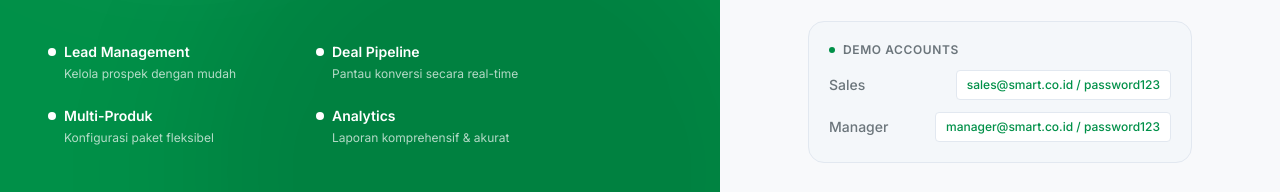
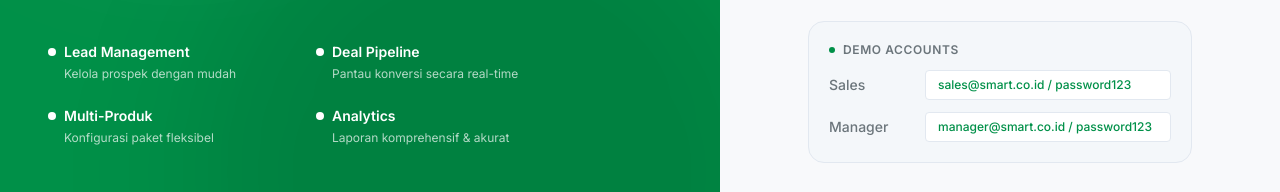
Before and after one commit to krisnatfk/krisna_crm, a Next.js app: page /login in a window 1280 px wide. Shown: the part 488-680 px from the top of the page. Built offline with nearby package versions, Linux system fonts and the light colour scheme; no server answers.

Commit message:
fix update

```diff
--- a/app/(dashboard)/dashboard/page.tsx
+++ b/app/(dashboard)/dashboard/page.tsx
@@ -149,7 +149,7 @@ export default function DashboardPage() {
                   </div>
                 </div>
               </div>
-              {/* Sparkline — flush bottom, thin & smooth */}
+              {/* Sparkline minimalis di bawah */}
               <div className="h-[38px] w-full">
                 <ResponsiveContainer width="100%" height="100%" minWidth={1} minHeight={1}>
                   <AreaChart data={stat.chartData} margin={{ top: 4, right: 0, left: 0, bottom: 0 }}>
@@ -179,7 +179,7 @@ export default function DashboardPage() {
 
       {/* Tables Row */}
       <div className="grid grid-cols-1 lg:grid-cols-2 gap-6">
-        {/* Recent Leads */}
+        {/* Daftar Lead Terbaru */}
         <Card className="animate-fade-in stagger-5">
           <CardHeader>
             <CardTitle>Lead Terbaru</CardTitle>
@@ -217,7 +217,7 @@ export default function DashboardPage() {
           </CardContent>
         </Card>
 
-        {/* Recent Projects */}
+        {/* Daftar Project Terbaru */}
         <Card className="animate-fade-in stagger-6">
           <CardHeader>
             <CardTitle>Project Terbaru</CardTitle>
--- a/app/login/page.tsx
+++ b/app/login/page.tsx
@@ -42,9 +42,9 @@ export default function LoginPage() {
 
   return (
     <div className="min-h-screen w-full flex bg-background">
-      {/* Left Panel - Hero/Branding */}
+      {/* Panel Kiri - Branding & Hero */}
       <div className="hidden lg:flex flex-1 flex-col justify-between p-12 relative overflow-hidden bg-brand">
-        {/* Abstract Background Shapes */}
+        {/* Latar Belakang Abstrak */}
         <div className="absolute inset-0 z-0">
           <div className="absolute top-[-10%] left-[-10%] w-[500px] h-[500px] rounded-full bg-white/10 blur-3xl" />
           <div className="absolute bottom-[-20%] right-[-10%] w-[600px] h-[600px] rounded-full bg-black/10 blur-3xl" />
@@ -63,7 +63,7 @@ export default function LoginPage() {
           </div>
         </div>
 
-        {/* Hero Text */}
+        {/* Teks Utama */}
         <div className="relative z-10 max-w-lg mt-12">
           <h2 className="text-5xl font-extrabold text-white leading-tight">
             Elevate Your <br />
@@ -101,10 +101,10 @@ export default function LoginPage() {
         </div>
       </div>
 
-      {/* Right Panel - Form */}
+      {/* Panel Kanan - Form Login */}
       <div className="w-full lg:w-[560px] flex flex-col justify-center px-8 sm:px-16 relative">
         <div className="w-full max-w-sm mx-auto">
-          {/* Mobile Logo */}
+          {/* Logo versi Mobile */}
           <div className="lg:hidden flex items-center gap-3 mb-10">
             <div className="w-14 h-14 rounded-xl bg-white border border-border flex items-center justify-center shadow-sm p-2.5">
               <img src="/logo.png" alt="PT. Smart Logo" className="w-full h-full object-contain" />
@@ -152,7 +152,7 @@ export default function LoginPage() {
                 <label htmlFor="password" className="block text-sm font-medium text-foreground-secondary">
                   Password
                 </label>
-                <a href="#" className="text-xs font-medium text-brand hover:text-brand-dark transition-colors">
+                <a href="#" onClick={(e) => { e.preventDefault(); setError("Fitur reset password dinonaktifkan pada versi demo. Silakan hubungi Admin IT."); }} className="text-xs font-medium text-brand hover:text-brand-dark transition-colors">
                   Forgot password?
                 </a>
               </div>
@@ -195,22 +195,22 @@ export default function LoginPage() {
             </button>
           </form>
 
-          {/* Demo Credentials */}
+          {/* Info Akun Demo */}
           <div className="mt-10 p-5 rounded-xl border border-border-light bg-background-hover/50">
             <h3 className="text-xs font-semibold text-foreground-secondary uppercase tracking-wider mb-3 flex items-center gap-2">
               <span className="w-1.5 h-1.5 rounded-full bg-brand"></span>
               Demo Accounts
             </h3>
             <div className="space-y-3">
-              <div className="flex flex-col sm:flex-row sm:items-center justify-between gap-1.5 sm:gap-3 text-sm">
-                <span className="text-foreground-muted font-medium min-w-max">Sales</span>
-                <code className="text-[11px] sm:text-xs font-mono bg-background-card px-2.5 py-1.5 rounded border border-border text-brand font-medium break-all text-left sm:text-right">
+              <div className="flex flex-col sm:flex-row sm:items-center gap-1.5 sm:gap-4 text-sm">
+                <span className="text-foreground-muted font-medium w-20 shrink-0">Sales</span>
+                <code className="flex-1 text-[11px] sm:text-xs font-mono bg-background-card px-3 py-1.5 rounded border border-border text-brand font-medium break-all text-left">
                   sales@smart.co.id / password123
                 </code>
               </div>
-              <div className="flex flex-col sm:flex-row sm:items-center justify-between gap-1.5 sm:gap-3 text-sm">
-                <span className="text-foreground-muted font-medium min-w-max">Manager</span>
-                <code className="text-[11px] sm:text-xs font-mono bg-background-card px-2.5 py-1.5 rounded border border-border text-brand font-medium break-all text-left sm:text-right">
+              <div className="flex flex-col sm:flex-row sm:items-center gap-1.5 sm:gap-4 text-sm">
+                <span className="text-foreground-muted font-medium w-20 shrink-0">Manager</span>
+                <code className="flex-1 text-[11px] sm:text-xs font-mono bg-background-card px-3 py-1.5 rounded border border-border text-brand font-medium break-all text-left">
                   manager@smart.co.id / password123
                 </code>
               </div>
--- a/components/providers/recharts-suppressor.tsx
+++ b/components/providers/recharts-suppressor.tsx
@@ -4,22 +4,22 @@ import { useEffect } from "react";
 
 export function RechartsSuppressor() {
   useEffect(() => {
-    // Suppress Recharts ResponsiveContainer warnings
+    // sembunyikan warning ukuran container
     const originalWarn = console.warn;
     console.warn = (...args) => {
       const msg = args[0];
       if (typeof msg === "string" && msg.includes("The width(-1) and height(-1)")) {
-        return; // Mute this specific warning
+        return;
       }
       originalWarn.apply(console, args);
     };
 
-    // Suppress React 18+ defaultProps warnings (also common in Recharts)
+    // sembunyikan warning bawaan react 18
     const originalError = console.error;
     console.error = (...args) => {
       const msg = args[0];
       if (typeof msg === "string" && msg.includes("defaultProps will be removed")) {
-        return; // Mute this specific warning
+        return;
       }
       originalError.apply(console, args);
     };
--- a/lib/supabase.ts
+++ b/lib/supabase.ts
@@ -1,6 +1,6 @@
-// Supabase REST API client helper
-// Uses service_role key because all calls are server-side (API routes)
-// This bypasses RLS — auth is handled by our JWT middleware instead
+// Wrapper client untuk Supabase REST API
+// Menggunakan service_role karena dipanggil dari sisi server (API routes)
+// Bypass RLS karena auth kita tangani sendiri pakai JWT middleware
 const SUPABASE_URL = process.env.SUPABASE_URL!;
 const SUPABASE_KEY = process.env.SUPABASE_SERVICE_ROLE_KEY || process.env.SUPABASE_ANON_KEY!;
 
```
Also changed, not shown: app/api/reporting/route.ts (+5 -5 lines), app/api/users/profile/route.ts (+4 -5 lines), components/layout/header.tsx (+18 -18 lines), components/layout/sidebar.tsx (+6 -6 lines), middleware.ts (+4 -4 lines).
